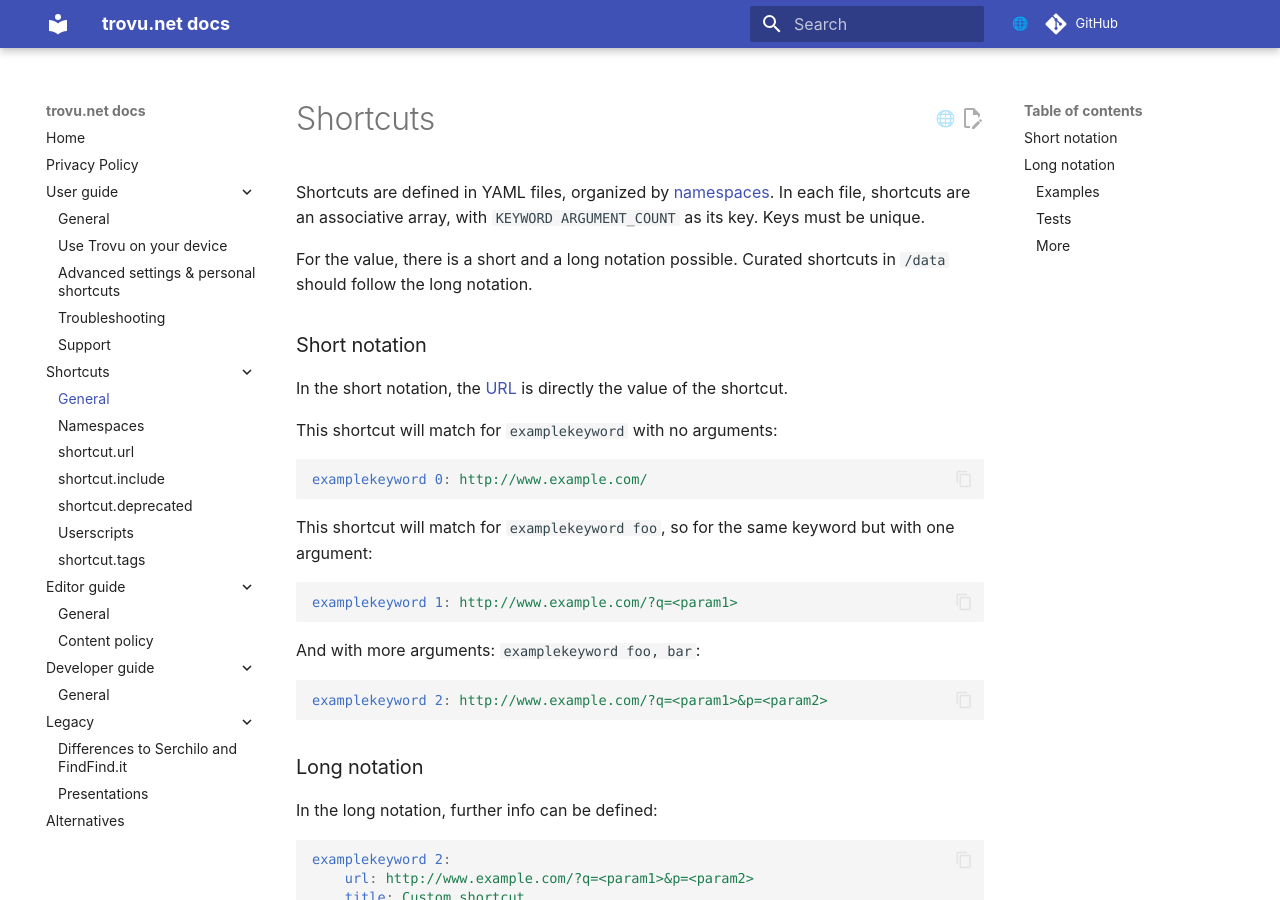
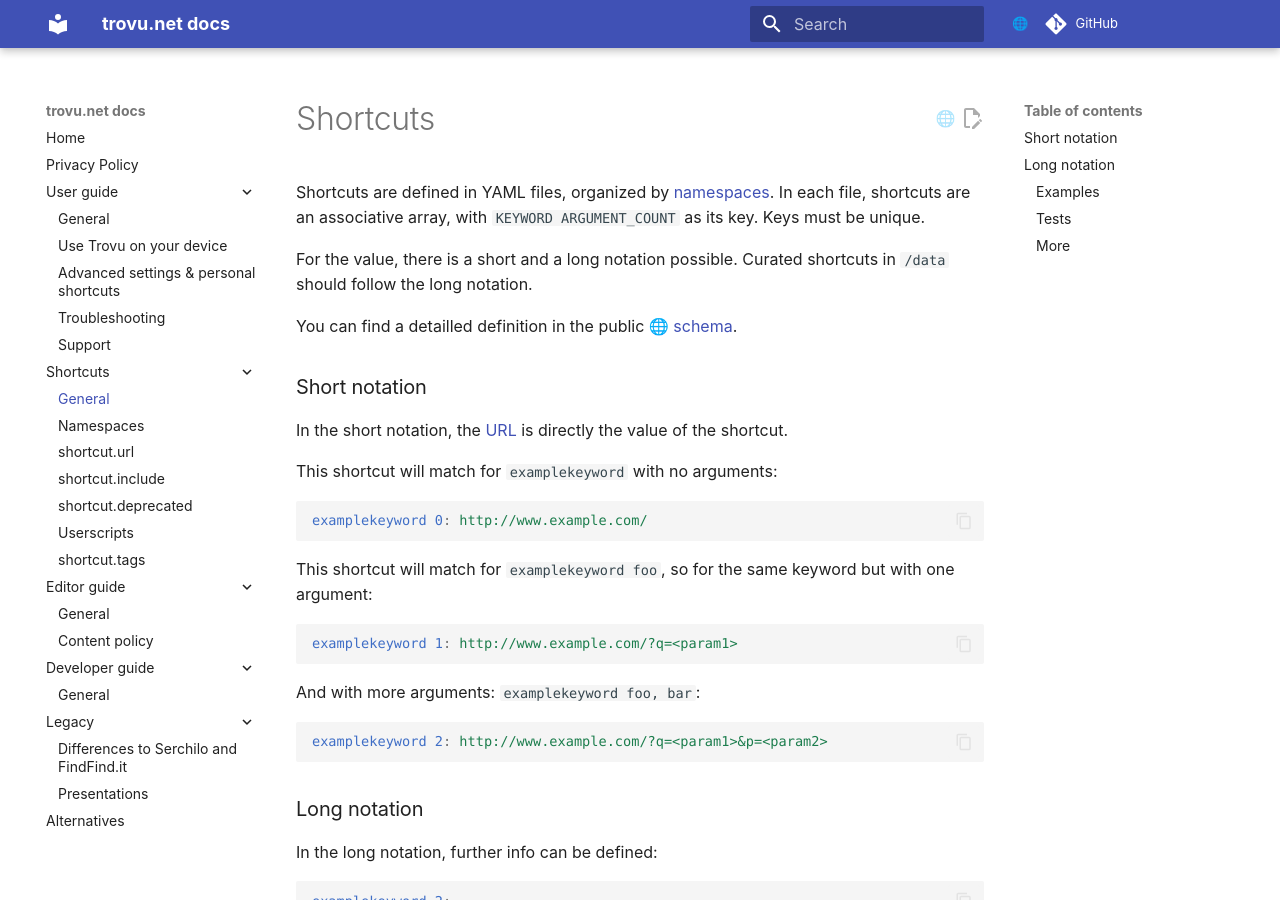
Before and after one commit to trovu/trovu, an MkDocs documentation site: the page built from docs/shortcuts/index.md, in a window 1280 px wide and 900 px high. Built offline with MkDocs 1.6.1 and Material for MkDocs 9.7.7, drawn with Linux system fonts in a browser that asks for light colours; comment, search, counter and statistics services are not loaded.

Commit message:
Link to schema,

```diff
--- a/docs/shortcuts/index.md
+++ b/docs/shortcuts/index.md
@@ -3,6 +3,8 @@
 Shortcuts are defined in YAML files, organized by [namespaces](namespaces.md). In each file, shortcuts are an associative array, with `KEYWORD ARGUMENT_COUNT` as its key. Keys must be unique.
 
 For the value, there is a short and a long notation possible. Curated shortcuts in `/data` should follow the long notation.
+
+You can find a detailled definition in the public [schema](https://trovu.net/schema/shortcuts.yml).
 
 ### Short notation
 
```
